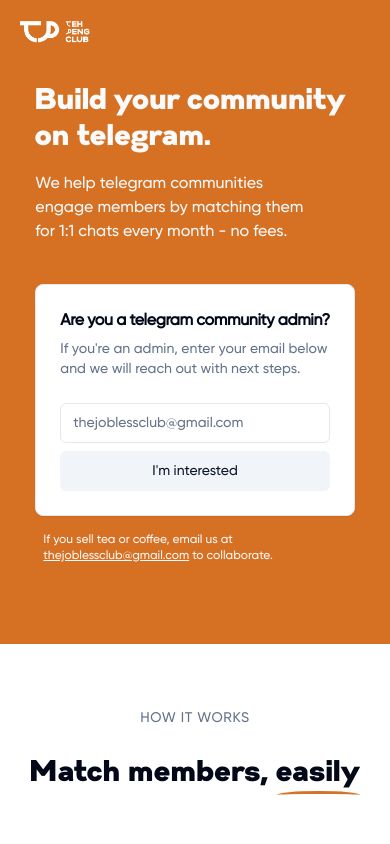
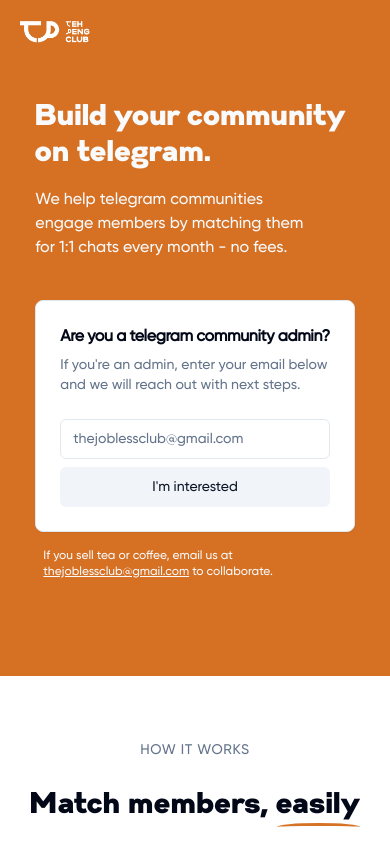
Before and after one commit to seantanyurong/buildspace-club, a Next.js app: page / in a window 390 px wide. Shown: the top 844 px of the page. Built offline with nearby package versions, Linux system fonts and the light colour scheme.

Commit message:
update padding

```diff
--- a/app/page.tsx
+++ b/app/page.tsx
@@ -18,7 +18,7 @@
     <div className='flex flex-col'>
       <Header />
       <div className='flex flex-col md:flex-row justify-between items-center'>
-        <div className='w-full md:w-1/2 md:min-h-screen bg-primary text-primary-foreground py-20 md:py-0 px-5 md:px-10 flex items-center justify-center'>
+        <div className='w-full md:w-1/2 md:min-h-screen bg-primary text-primary-foreground py-24 md:py-0 px-5 md:px-10 flex items-center justify-center'>
           <div className='max-w-xl'>
             <h1 className='font-header text-3xl md:text-6xl mb-5'>
               <Balancer>Build your community on telegram.</Balancer>
```
